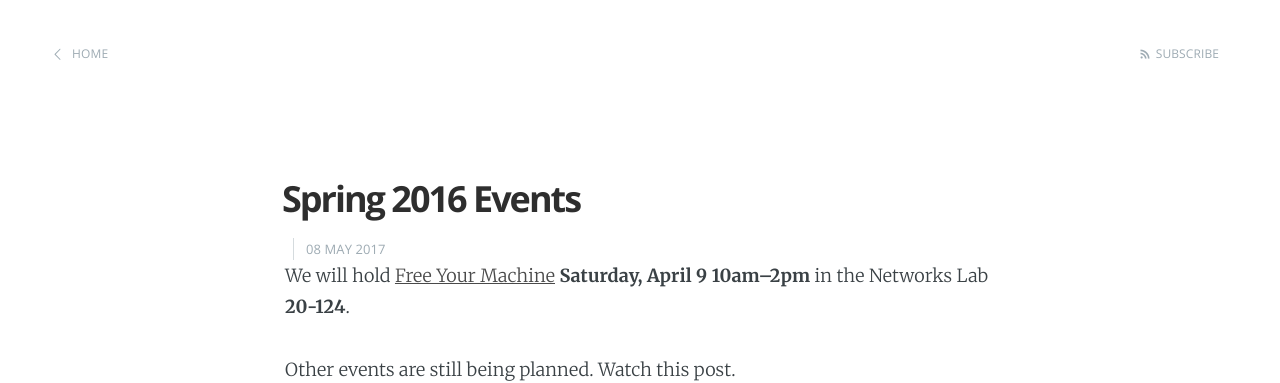
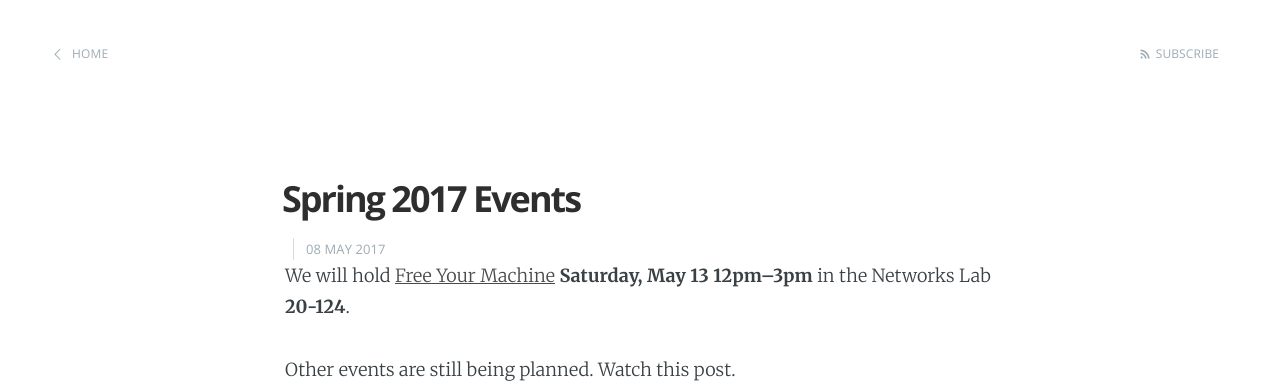
Before and after one commit to CPLUG/cplug.org-old, a Jekyll site: the page built from _posts/2017-05-08-spring.md, in a window 1280 px wide. Shown: the top 383 px of the page. Built offline with Jekyll 4.4.1, drawn with Linux system fonts in a browser that asks for light colours; nearby versions of some CDN libraries.

Commit message:
Updated info

```diff
--- a/_posts/2017-05-08-spring.md
+++ b/_posts/2017-05-08-spring.md
@@ -1,10 +1,10 @@
 ---
-title: Spring 2016 Events
+title: Spring 2017 Events
 author: steelcowboy
 layout: post
 ---
 
-We will hold [Free Your Machine](/events/fym) **Saturday, April 9 10am--2pm**
+We will hold [Free Your Machine](/events/fym) **Saturday, May 13 12pm--3pm**
 in the Networks Lab **20-124**.
 
 Other events are still being planned. Watch this post.
```
